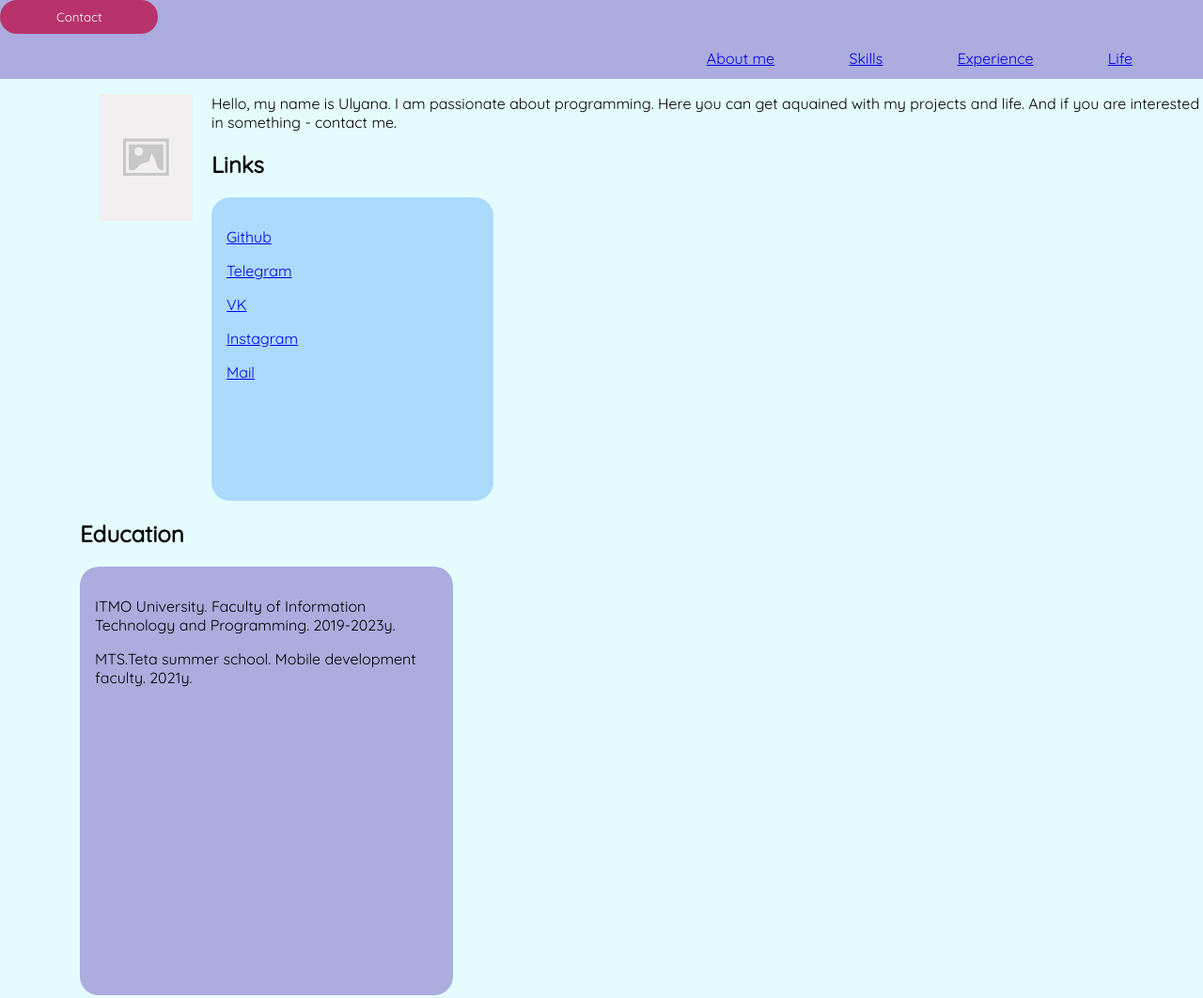
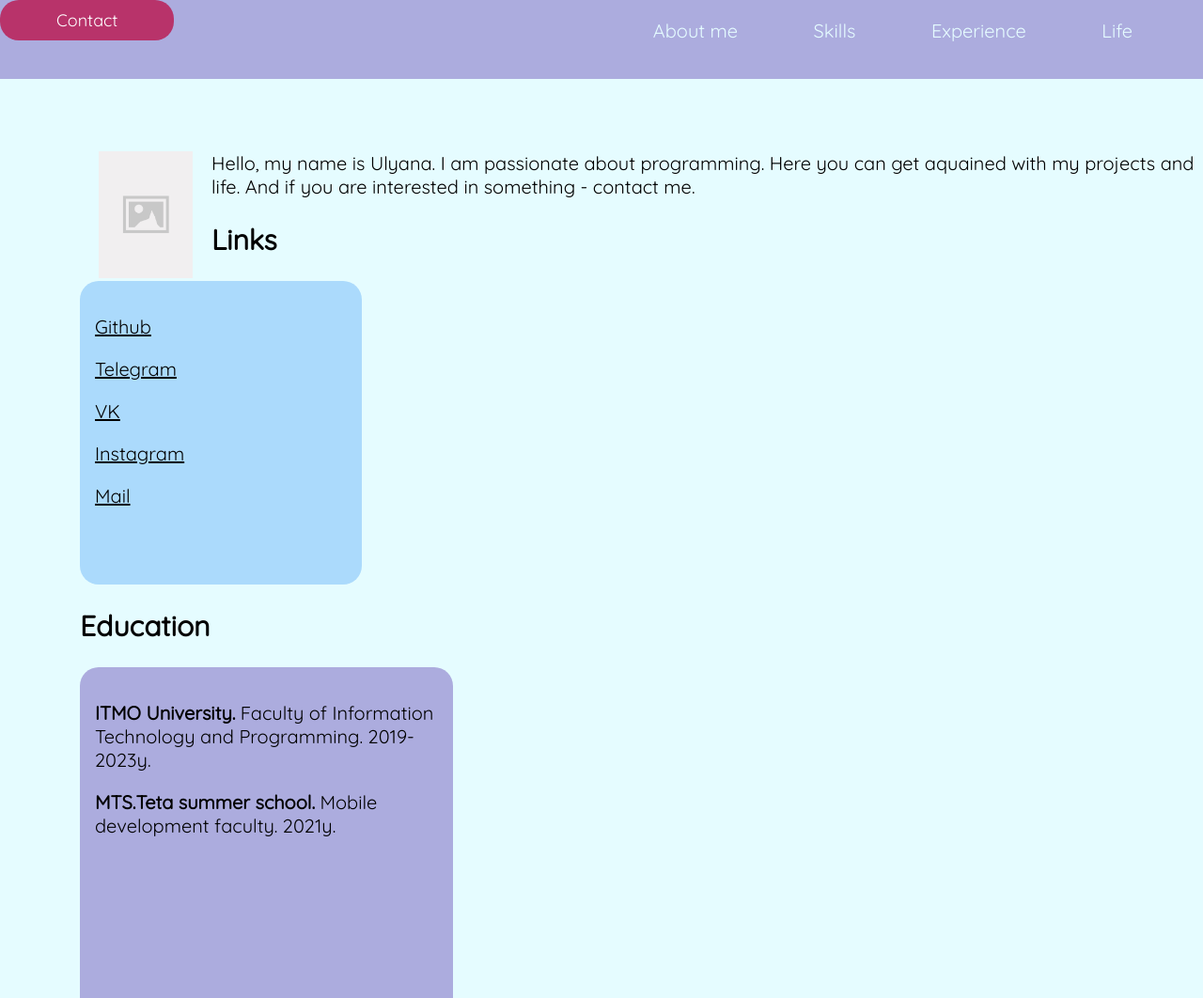
Before and after one commit to Ulyana75/WebProgrammingLab, a plain HTML site: page index.html in a window 1280 px wide. Shown: the top 1062 px of the page at 94% size. Drawn offline with Linux system fonts and the light colour scheme.

Commit message:
doing lab3

```diff
--- a/css/my_styles.css
+++ b/css/my_styles.css
@@ -5,6 +5,7 @@
 body {
 	background-color: #E5FCFF;
 	font-family: Quicksand;
+	font-size: 20px;
 	margin: 0;
 }
 header {
@@ -34,13 +35,17 @@ footer {
 	color: white;
 }
 nav {
-	margin: auto auto;
+	margin: 0 auto;
     text-align: right;
 }
 .navbar {
 	list-style: none;
 	padding-left: 0;
 	display: inline-block;
+}
+.nav_link {
+	text-decoration: none;
+	color: #E5FCFF;
 }
 li {
 	display: inline;
@@ -60,4 +65,9 @@ button {
 	padding-bottom: 10px;
 	font-family: Quicksand;
 	display: inline-block;
+	float: left;
+	font-size: 18px;
 }
+.contact_link {
+	color: black;
+}
--- a/index.html
+++ b/index.html
@@ -12,17 +12,17 @@
 			<button>Contact</button>
 			<nav>
 				<ul class="navbar">
-					<li><a href="#about_me">About me</a></li>
-					<li><a href="#skills">Skills</a></li>
-					<li><a href="#experience">Experience</a></li>
-					<li><a href="#life">Life</a></li>
+					<li><a class="nav_link" href="#about_me">About me</a></li>
+					<li><a class="nav_link" href="#skills">Skills</a></li>
+					<li><a class="nav_link" href="#experience">Experience</a></li>
+					<li><a class="nav_link" href="#life">Life</a></li>
 				</ul>
 			</nav>
 		</header>
 		<main>
 			<section>
 				<a name="about_me"></a>
-				<div style="margin-top: 16px">
+				<div style="margin-top: 77px">
 					<img src="./resources/placeholder.jpg" width="100" align="left" hspace="20"/>
 					<article>
 						Hello, my name is Ulyana. I am passionate about programming.
@@ -33,11 +33,11 @@
 				<div class="block_with_header">
 					<h2>Links</h2>
 					<div class="info_block", style="background-color: #ABDAFC; width: 268px; height: 291px">
-						<p><a href="https://github.com/Ulyana75" target="_blank">Github</a></p>
-						<p><a href="https://t.me/Ulyana_ab" target="_blank">Telegram</a></p>
-						<p><a href="https://vk.com/ul_abramova" target="_blank">VK</a></p>
-						<p><a href="https://www.instagram.com/ulyana_ab/" target="_blank">Instagram</a></p>
-						<p><a href="mailto:abram.jully@gmail.com" target="_blank">Mail</a></p>
+						<p><a class="contact_link" href="https://github.com/Ulyana75" target="_blank">Github</a></p>
+						<p><a class="contact_link" href="https://t.me/Ulyana_ab" target="_blank">Telegram</a></p>
+						<p><a class="contact_link" href="https://vk.com/ul_abramova" target="_blank">VK</a></p>
+						<p><a class="contact_link" href="https://www.instagram.com/ulyana_ab/" target="_blank">Instagram</a></p>
+						<p><a class="contact_link" href="mailto:abram.jully@gmail.com" target="_blank">Mail</a></p>
 					</div>
 				</div>
 			</section>
@@ -45,8 +45,8 @@
 				<a name="skills"></a>
 				<h2>Education</h2>
 				<div class="info_block", style="background-color: #ACACDE; width: 365px; height: 424px;">
-					<p>ITMO University. Faculty of Information Technology and Programming. 2019-2023y.</p>
-					<p>MTS.Teta summer school. Mobile development faculty. 2021y.</p>
+					<p><strong>ITMO University.</strong> Faculty of Information Technology and Programming. 2019-2023y.</p>
+					<p><strong>MTS.Teta summer school.</strong> Mobile development faculty. 2021y.</p>
 				</div>
 				<h2>My skills</h2>
 				<div class="info_block", style="background-color: #C490D1; width: 817px; height: 424px">
```
